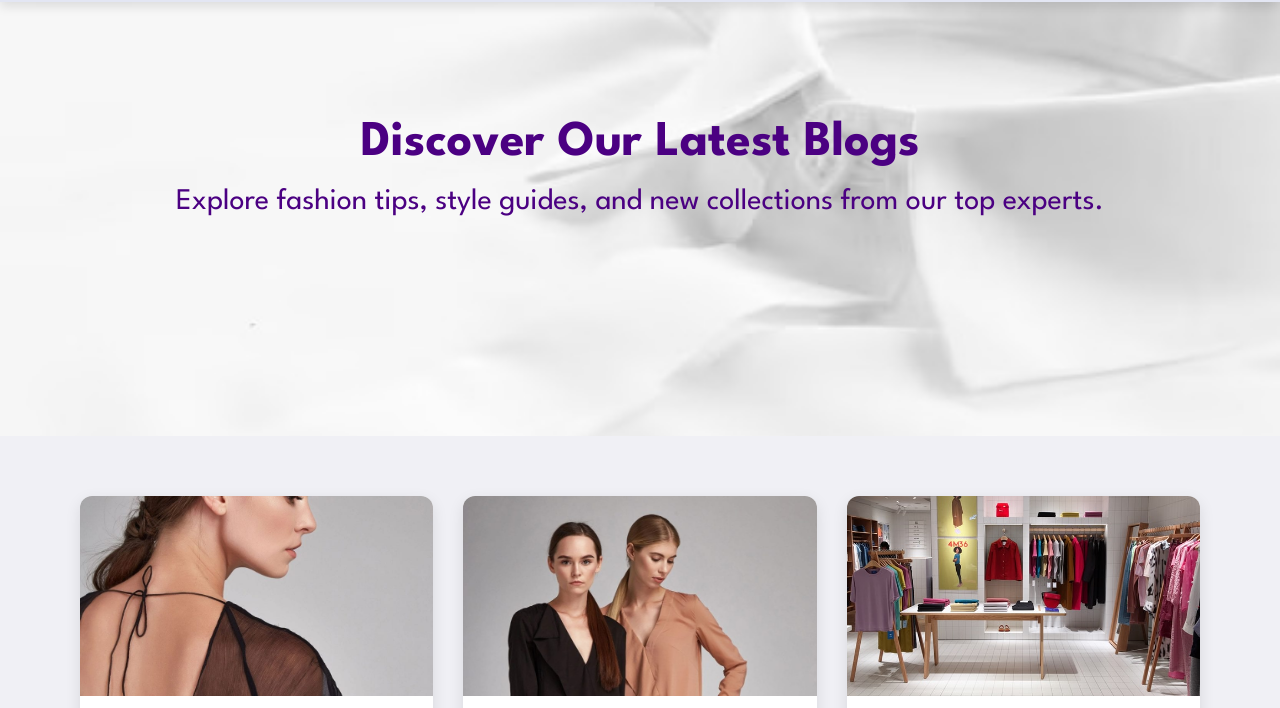
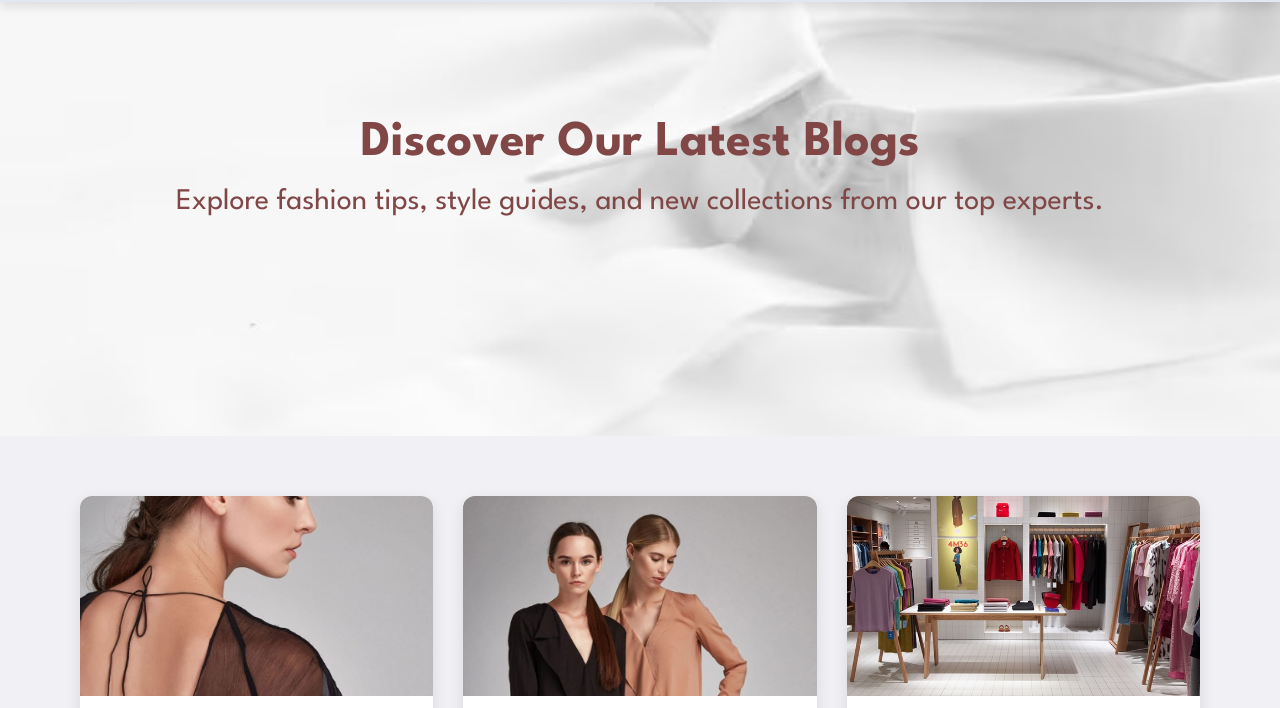
Before and after one commit to RushdaMansuri/Ecommerce-using-HTML-CSS, a plain HTML site: page code/blog.html in a window 1280 px wide. Shown: the part 92-800 px from the top of the page. Drawn offline with Linux system fonts and the light colour scheme.

Commit message:
updated css

```diff
--- a/css/blog.css
+++ b/css/blog.css
@@ -103,11 +103,11 @@ p {
 }
 #blog-hero h1 {
   font-size: 50px;
-  color:indigo;
+  color:rgb(129 71 71);
 }
 #blog-hero p {
   font-size: 30px;
-  color: indigo;
+  color: rgb(129 71 71);
   margin-top: 10px;
 }
 
```
